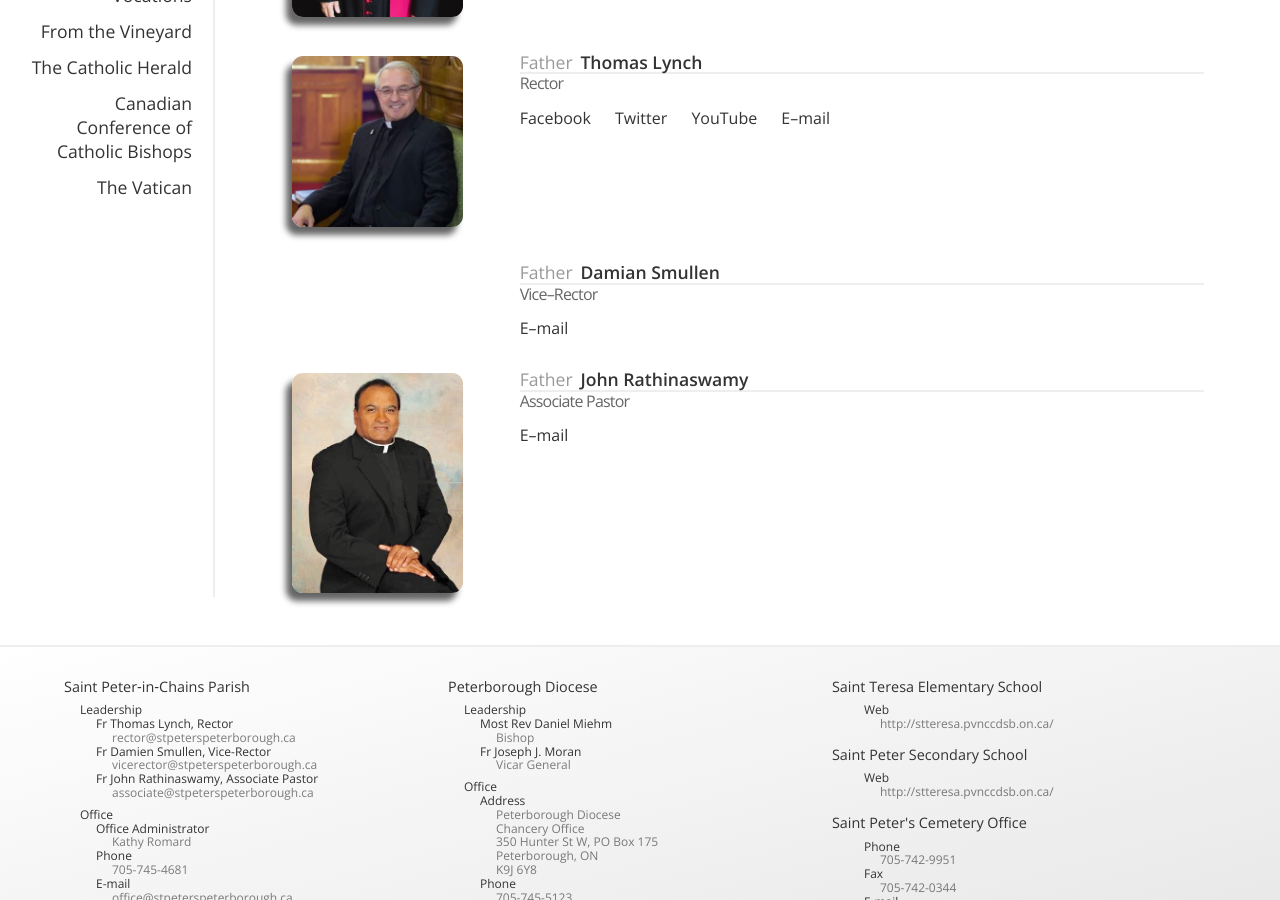
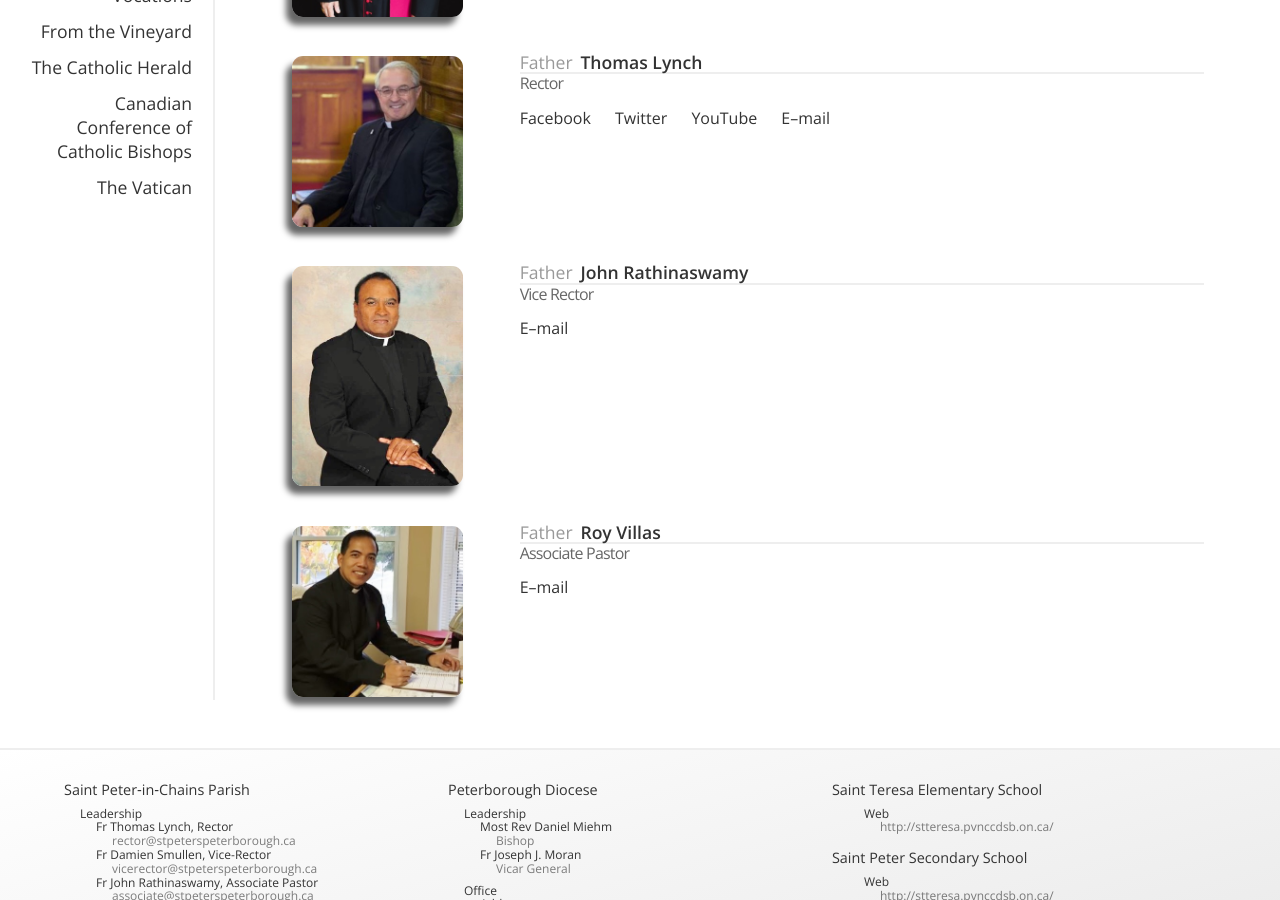
Before and after one commit to stpeterinchains/stpeterinchains.github.io, a Jekyll site: the page built from clergy.html, in a window 1280 px wide and 900 px high, scrolled down 472 px. Built offline with Jekyll 4.4.1, drawn with Linux system fonts in a browser that asks for light colours; nearby versions of some CDN libraries.

Commit message:
Added Fr Roy clergy data and image, edited Fr John, removed Fr Damian

```diff
--- a/_data/clergy.yml
+++ b/_data/clergy.yml
@@ -51,10 +51,11 @@ clergy:
         link: rector@stpeterspeterborough.ca
 
   -
-    last_name: Smullen
-    first_name: Damian
+    last_name: Rathinaswamy
+    first_name: John
     title: Father
-    position: Vice&ndash;Rector
+    position: Vice Rector
+    image: fr-rathinaswamy-portrait.jpg
     bio:
     contact:
       -
@@ -62,11 +63,11 @@ clergy:
         link: vicerector@stpeterspeterborough.ca
 
   -
-    last_name: Rathinaswamy
-    first_name: John
+    last_name: Villas
+    first_name: Roy
     title: Father
-    position: Associate&nbsp;Pastor
-    image: fr-rathinaswamy-portrait.jpg
+    position: Associate Pastor
+    image: fr-villas-portrait.jpg
     bio:
     contact:
       -
```
Also changed, not shown: images/clergy/fr-villas-portrait.jpg (added).
